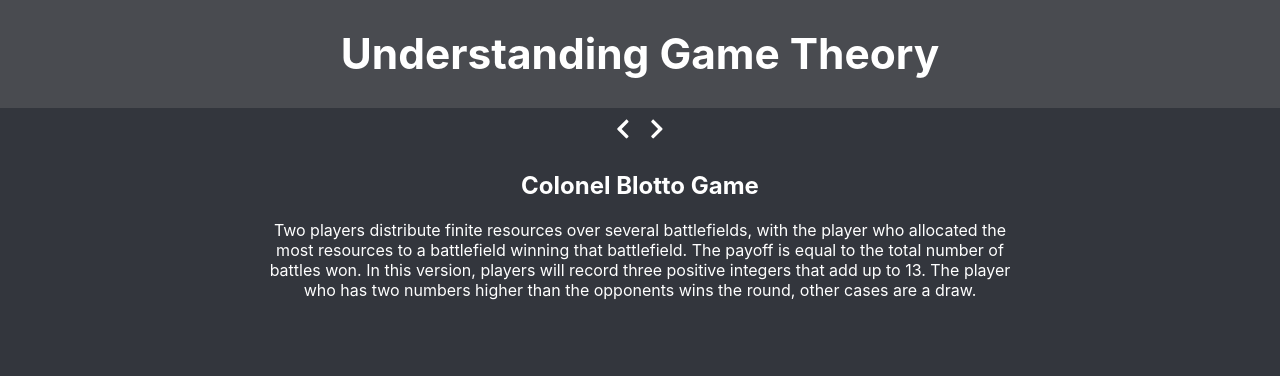
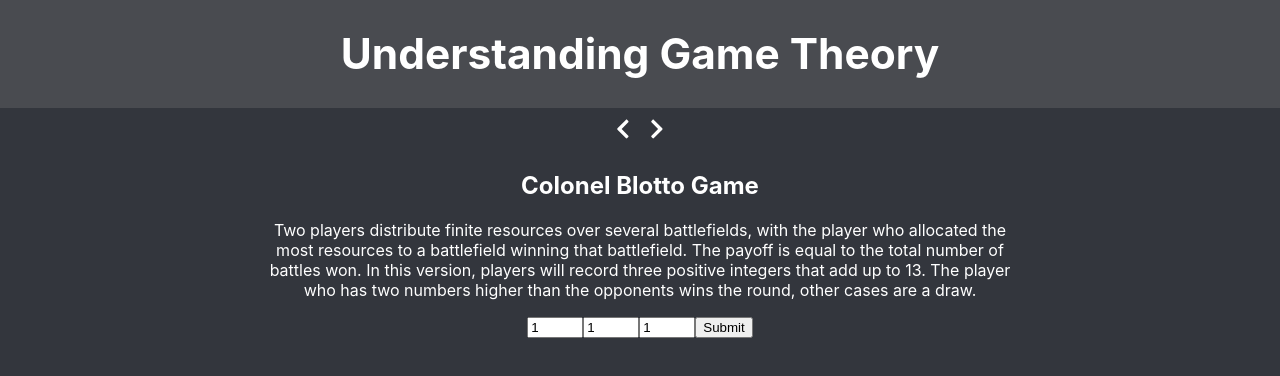
Before and after one commit to stevenr74/game-theory, a React (Create React App) app: page / in a window 1280 px wide. Both pictures are taken after a click on the icon 656 px from the left and 128 px from the top of the page. Shown: the top 376 px of the page. Built offline with nearby package versions, Linux system fonts and the light colour scheme.

Commit message:
created input boxes that limit user input to specified resources

```diff
--- a/package.json
+++ b/package.json
@@ -11,6 +11,7 @@
     "@testing-library/react": "^11.1.0",
     "@testing-library/user-event": "^12.1.10",
     "gh-pages": "^3.2.3",
+    "rc-slider": "^9.7.4",
     "react": "^17.0.2",
     "react-dom": "^17.0.2",
     "react-scripts": "4.0.3",
--- a/src/App.css
+++ b/src/App.css
@@ -71,3 +71,12 @@ a:link {
 a:visited {
   color: #6a89ba;
 }
+
+input[type=range][orient=vertical]
+{
+    writing-mode: bt-lr; /* IE */
+    -webkit-appearance: slider-vertical; /* WebKit */
+    width: 8px;
+    height: 175px;
+    padding: 0 5px;
+}
--- a/src/components/Blotto.js
+++ b/src/components/Blotto.js
@@ -1,10 +1,49 @@
-import React, {useState} from 'react'
+import React, {useState, useEffect} from 'react';
 import { FontAwesomeIcon } from '@fortawesome/react-fontawesome';
 import { faRedo } from '@fortawesome/free-solid-svg-icons';
 
-
 const Blotto = () => {
     const resources = 13;
+    //const [total, setTotal] = useState(0);
+    const [values,set_values] = useState({
+        bf1:1,
+        bf2:1,
+        bf3:1,
+    })
+    const [maxValues,setMaxValues] = useState({
+        bf1:11,
+        bf2:11,
+        bf3:11,
+    })
+
+    const values_handler = (e) => {
+        let name= e.target.name;
+        let value= e.target.value;
+        const newValues = {
+            ...values,
+            [name]: value
+        }
+        set_values(newValues)
+        // Calling the method to sum the value
+        calc_total(newValues)
+    }
+
+    const calc_total = (newValues) => {
+        const { bf1, bf2, bf3} = newValues;
+        const newTotal = parseInt(bf1) + parseInt(bf2) + parseInt(bf3)
+        //setTotal(newTotal)
+
+        const difference = resources-newTotal;
+
+        const newMaxValues = {
+            ...values,
+                "bf1": parseInt(bf1) + difference,
+                "bf2": parseInt(bf2) + difference,
+                "bf3": parseInt(bf3) + difference,
+        }
+        setMaxValues(newMaxValues);
+    }
+
 
     return (
         <div className="centipede">
@@ -16,8 +55,12 @@ const Blotto = () => {
                 positive integers that add up to {resources}. The player who has two numbers
                 higher than the opponents wins the round, other cases are a draw.
             </p>
-
-
+            <form>
+                <input type="number" id="bf1" value={values["bf1"]} name="bf1" min="1" max={maxValues["bf1"]} onInput={values_handler} />
+                <input type="number"  id="bf2" value={values["bf2"]} name="bf2" min="1" max={maxValues["bf2"]} onInput={values_handler}/>
+                <input type="number" id="bf3" value={values["bf3"]} name="bf3" min="1" max={maxValues["bf3"]} onInput={values_handler}/>
+                <button type="submit">Submit</button>
+            </form>
         </div>
     )
 }
```
Also changed, not shown: 1 other file (tests, documents, lock files or other folders).
